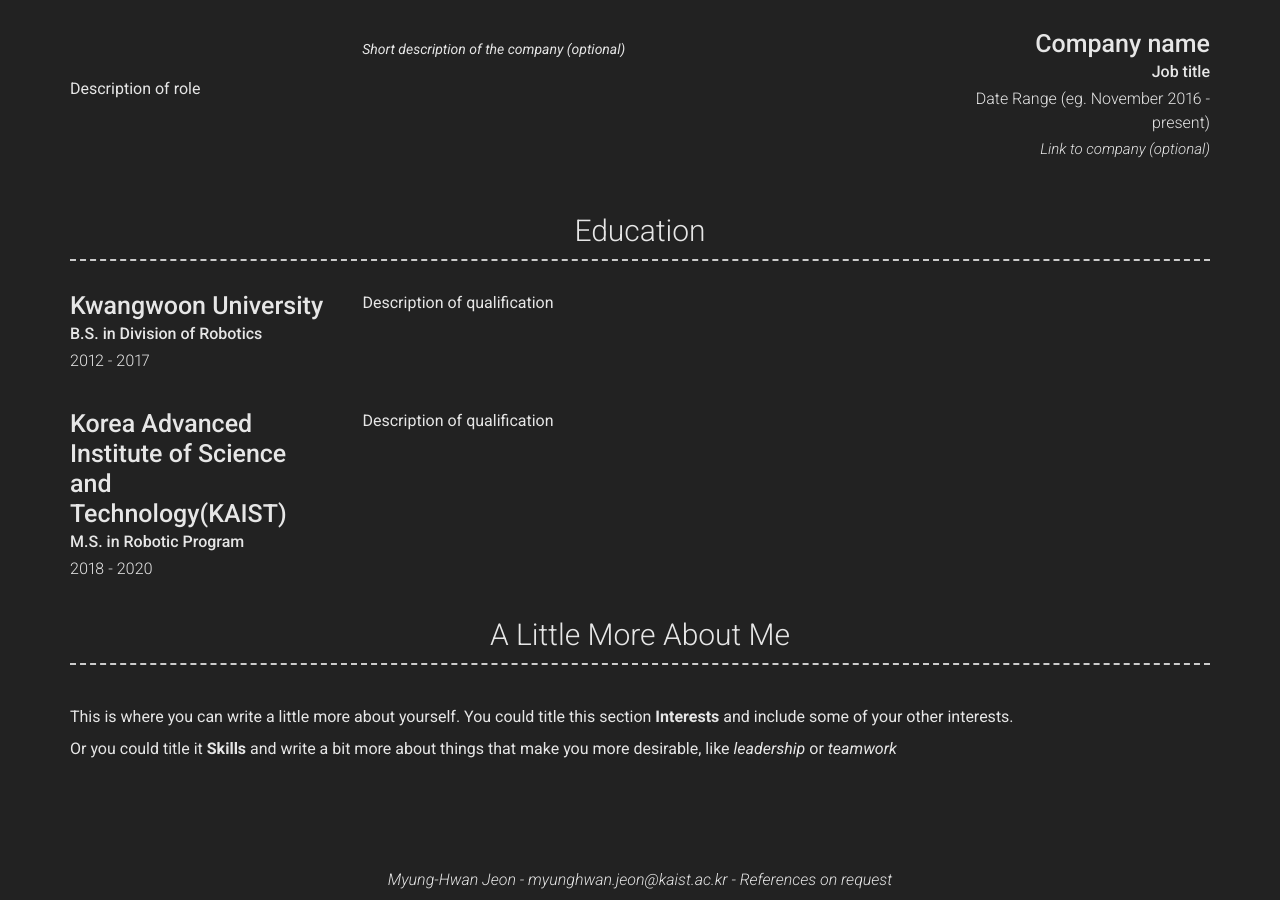
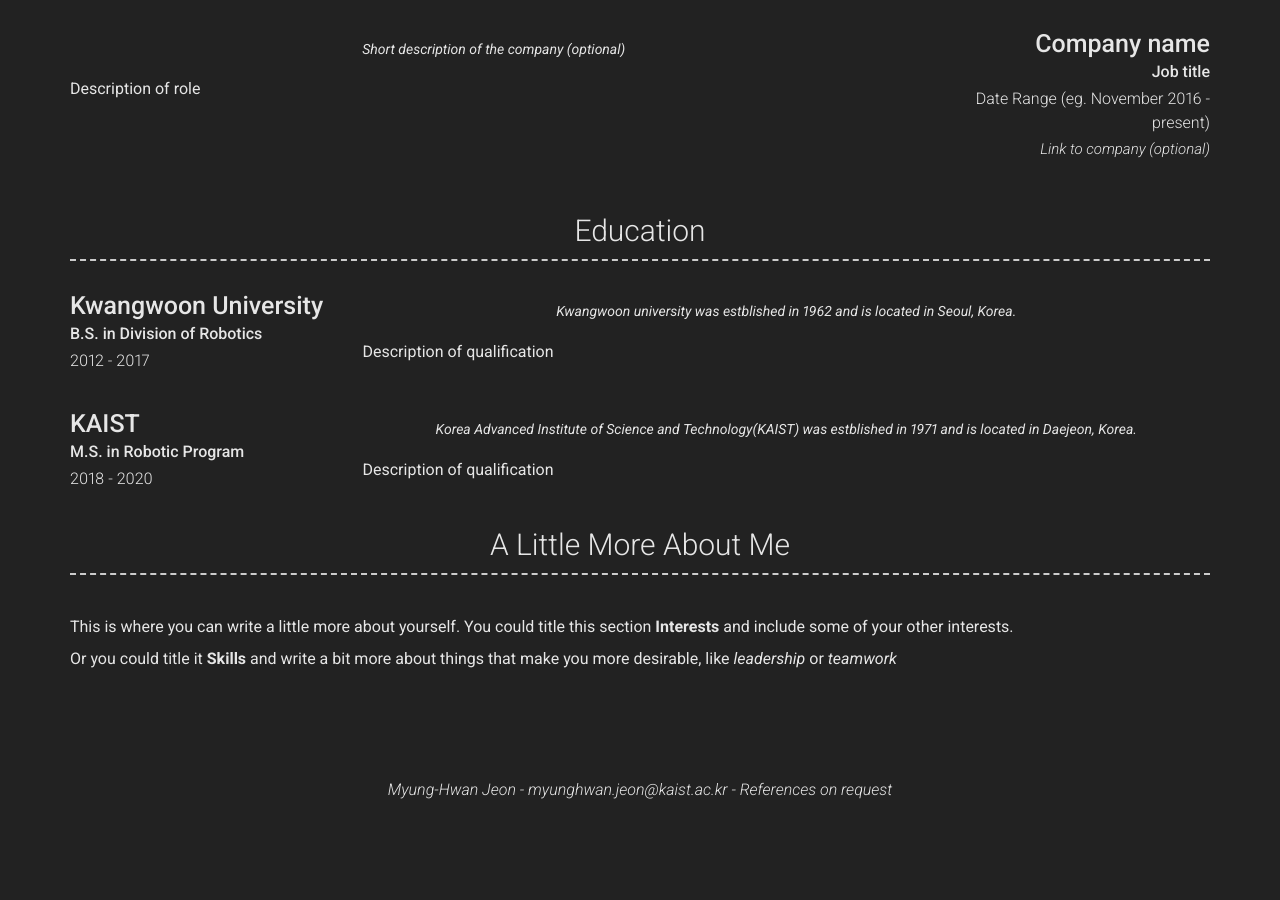
Before and after one commit to MyungHwanJeon/MyungHwanJeon.github.io, a Jekyll site: the page built from index.md, in a window 1280 px wide and 900 px high, scrolled down 945 px. Built offline with Jekyll 4.4.1, drawn with Linux system fonts in a browser that asks for light colours; nearby versions of some CDN libraries; after the commit the page ends 1755 px from its top, so only the background shows below that.

Commit message:
Update _config.yml

```diff
--- a/_config.yml
+++ b/_config.yml
@@ -101,14 +101,20 @@
         title: Kwangwoon University
         sub_title: B.S. in Division of Robotics
         caption: 2012 - 2017
+        quote: >
+          Kwangwoon university was estblished in 1962 and is located in Seoul, Korea.
         description: | # this will include new lines to allow paragraphs
           Description of qualification
+
       - layout: top-left
-        title: Korea Advanced Institute of Science and Technology(KAIST)
+        title: KAIST
         sub_title: M.S. in Robotic Program
         caption: 2018 - 2020
+        quote: >
+          Korea Advanced Institute of Science and Technology(KAIST) was estblished in 1971 and is located in Daejeon, Korea.
         description: | # this will include new lines to allow paragraphs
           Description of qualification
+
   - title: A Little More About Me
     layout: text
     content: | # this will include new lines to allow paragraphs
```
